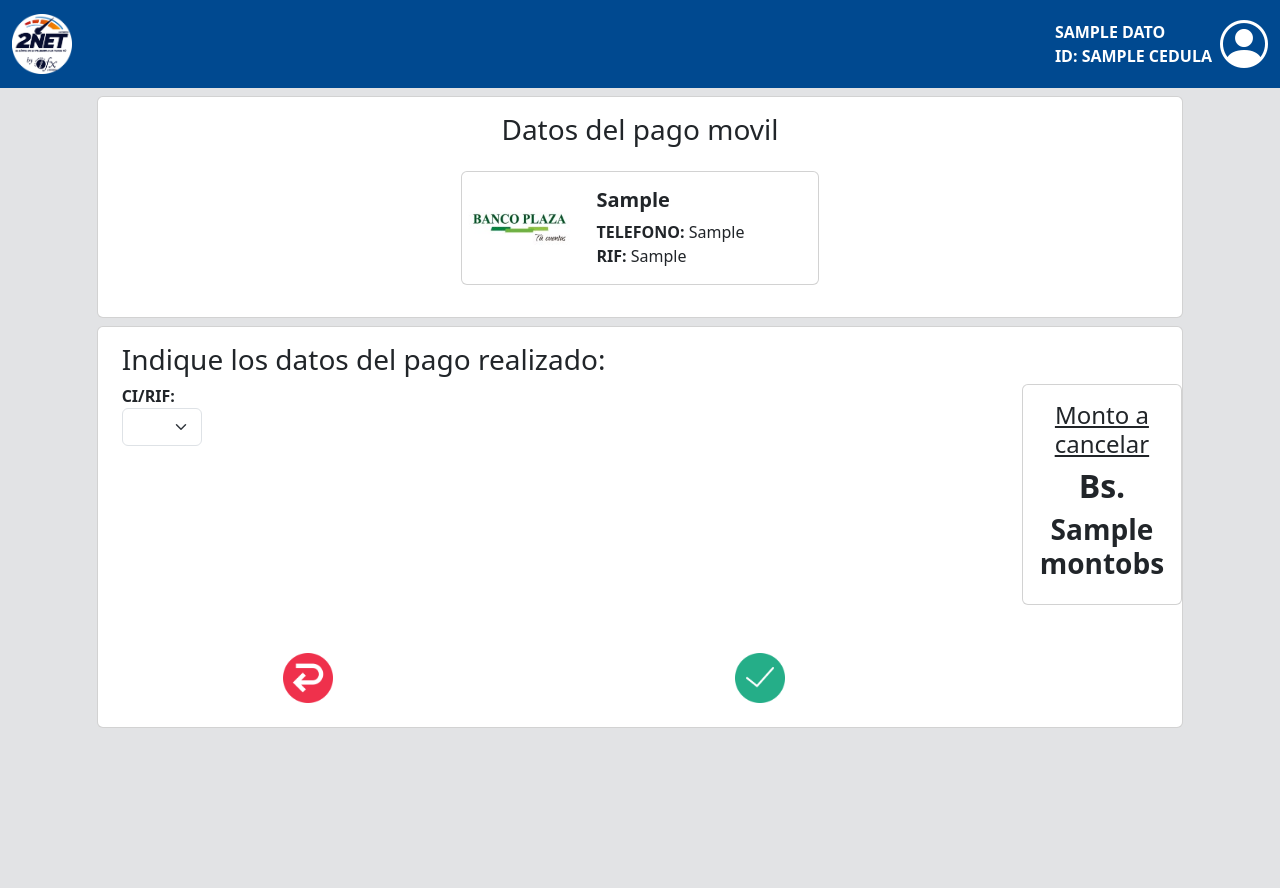
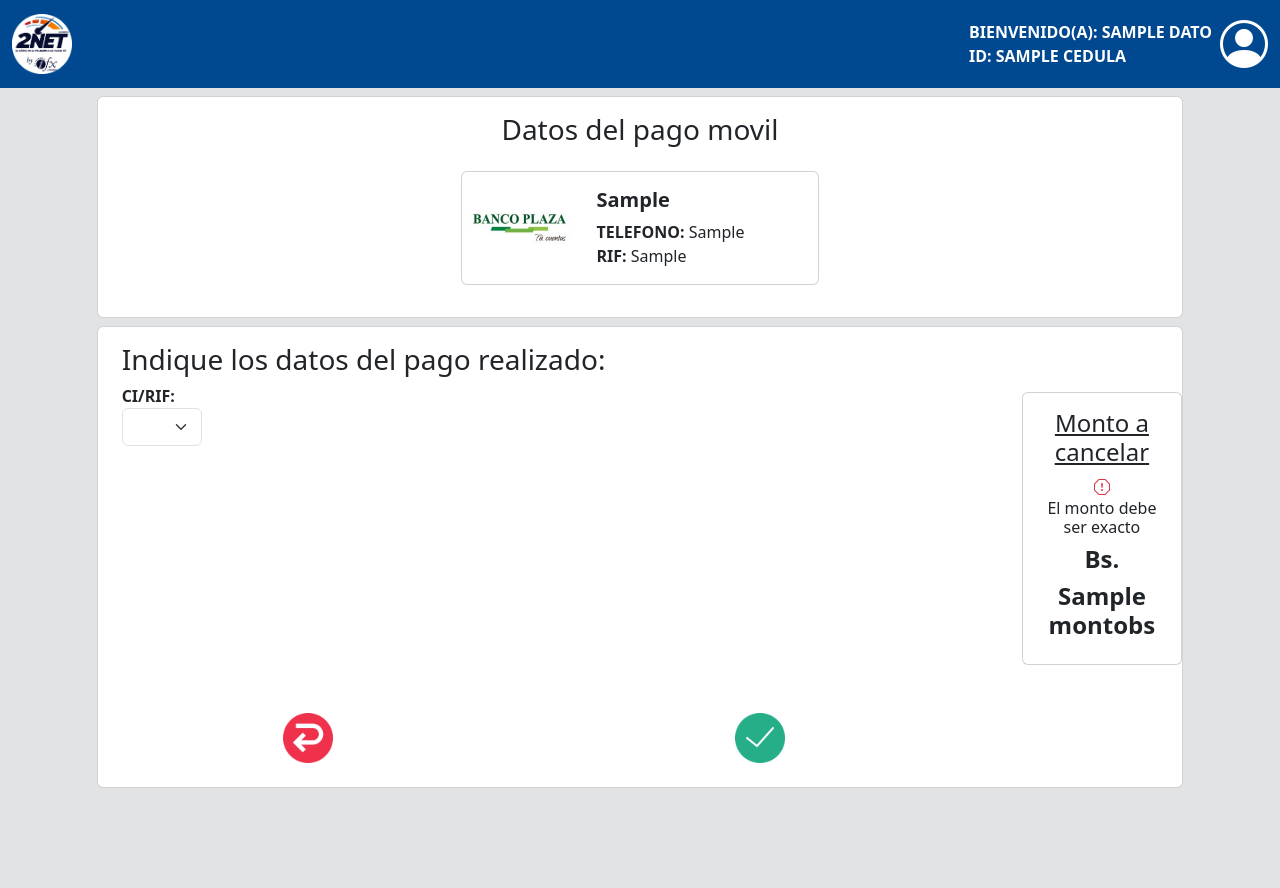
Before and after one commit to jrmr100/boton_pago_frontend, a Flask app: template src/routes/pagomovil_bp/templates/pagomovil.html in a window 1280 px wide. Run offline with Flask 3, Linux system fonts and the light colour scheme; the template is opened without the code that fills it: values that come from a table or form of the project are taken from there, most other values are stand-ins (such as "Sample title", 1, 10 or a date in 2020); lists and menus that the app fills with data are empty; parts of the project's set-up code (start-up, migrations or seed data) failed here and were passed over; some libraries are stand-ins or nearby versions.

Commit message:
feat: ajustes en pagomovil

```diff
--- a/src/routes/pagomovil_bp/templates/pagomovil.html
+++ b/src/routes/pagomovil_bp/templates/pagomovil.html
@@ -48,9 +48,9 @@
                     <div class="card mt-2">
                         <div class="row">
                             <h3 class="mt-3 ms-4">Indique los datos del pago realizado:</h3>
-                            <div class="col-5">
+                            <div class="col-md-5">
                                 <!-- CI PAGADOR -->
-                                <div class="ms-4">
+                                <div class="ms-4 me-4">
                                     <label><b>{{ form.tipo_id.label }}</b></label>
                                     <div style="display: flex; align-items: center;">
                                         {{ form.tipo_id(class="form-select") }}
@@ -62,7 +62,7 @@
                                 </div>
 
                                 <!-- BANCO EMISOR -->
-                                <div class="ms-4 mt-3">
+                                <div class="ms-4 mt-3 me-4">
                                     <b>{{ form.entity.label }}</b>
                                     <div style="display: flex; align-items: center;">
                                         {{ form.entity(class="form-select") }}
@@ -73,9 +73,9 @@
                                 </div>
                             </div>
 
-                            <div class="col-5">
+                            <div class="col-md-5">
                                 <!-- TELEFONO PAGADOR -->
-                                <div class="ms-4">
+                                <div class="ms-4 mt-3 me-4">
                                     <label><b>{{ form.tipo_phone.label }}</b></label>
                                     <div style="display: flex; align-items: center;">
                                         {{ form.tipo_phone(class="form-select", style="width: 90px;") }}
@@ -87,7 +87,7 @@
                                 </div>
 
                                 <!-- REFERENCIA -->
-                                <div class="ms-4 mt-3">
+                                <div class="ms-4 mt-3 me-4">
                                     <label><b>{{ form.order.label }}</b></label>
                                     <div style="display: flex; align-items: center;">
                                         {{ form.order(class="form-control") }}
@@ -98,12 +98,13 @@
                                 </div>
                             </div>
 
-                            <div class="col-2 d-flex align-content-center align-items-center">
-                                <div class="card">
-                                    <div class="card-body text-center">
+                            <div class="col-md-2 d-flex align-content-center align-items-center">
+                                <div class="card m-auto mt-2">
+                                    <div class="card-body text-center ">
                                         <h4 class="text-decoration-underline">Monto a cancelar</h4>
-                                        <h2><b> Bs. </b></h2>
-                                        <h3><b> {{ montobs }} </b></h3>
+                                        <i class="bi bi-exclamation-octagon text-danger"></i><h6 class="text-wrap">El monto debe ser exacto</h6>
+                                        <h4><b> Bs. </b></h4>
+                                        <h4><b> {{ montobs }} </b></h4>
                                     </div>
                                 </div>
                             </div>
@@ -114,7 +115,7 @@
                                 <div class="col-5 text-center mt-5">
                                     <img class="me-2" src="{{url_for('static', filename='img/volver.png')}}"
                                          alt="Pagomovil" style="width: 50px; height: 50px;">
-                                    {{ form.regresar(class="btn btn-outline-danger", style="width: 150px; height: 50px;") }}
+                                    {{ form.regresar(class="btn btn-outline-danger", onclick="window.history.back(); return false;", style="width: 150px; height: 50px;") }}
                                 </div>
 
                                 <!-- ENVIAR PAGO -->
--- a/src/templates/_nav-bar.html
+++ b/src/templates/_nav-bar.html
@@ -4,7 +4,7 @@
                 <img src="{{url_for('static', filename='img/logo-2net.png' )}}" alt="Bootstrap" width="60" height="60">
             </a>
             <span class="navbar-text me-2 ms-auto text-white">
-                <b>{{ datos_cliente["datos"][0]["nombre"] }}</b><br>
+                <b>Bienvenido(a): {{ datos_cliente["datos"][0]["nombre"] }}</b><br>
                 <b>ID: {{ datos_cliente["datos"][0]["cedula"] }}</b>
             </span>
             <div>
```
